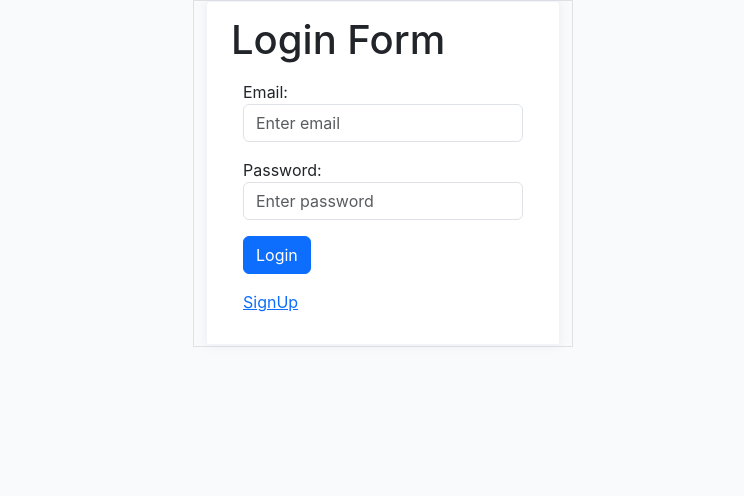
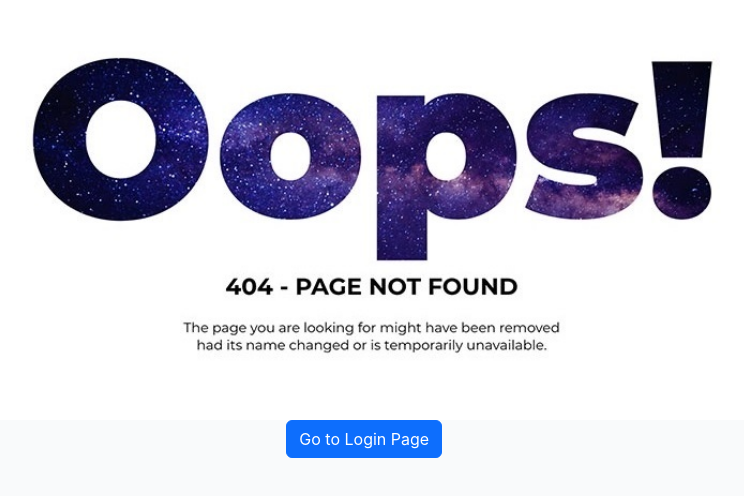
Before and after one commit to pramodyadav269/blog_app, a React (Create React App) app: page / in a window 1280 px wide. Shown: the top 496 px of the page, without its empty margins (257-1001 px from the left). Built offline with nearby package versions, Linux system fonts and the light colour scheme.

Commit message:
evaluation test

```diff
--- a/src/App.js
+++ b/src/App.js
@@ -8,6 +8,7 @@ import Login from './FunctionComponent/Login';
 import Blog from './FunctionComponent/Blog';
 import Home from './FunctionComponent/Home';
 import PageNotFound from './FunctionComponent/PageNotFound';
+import ShowHide from './FunctionComponent/ShowHide';
 //Comment section
 const App = () => {
   return (
@@ -17,7 +18,7 @@ const App = () => {
         <Route path="/login" element={<Login />} />
         <Route path="/blog" element={<Blog />} />
         <Route path="/home" element={<Home />} />
-        <Route path="/" element={<Login />} />
+        <Route path="/Login" element={<Login />} />
         <Route path="*" element={<PageNotFound />} />
       </Routes>
     </Router>
@@ -145,7 +146,7 @@ choco install nginx -y
 
 
 
-EC2 instance details
+EC2 instance details:-
 
 34.207.104.189
 Administrator
```
